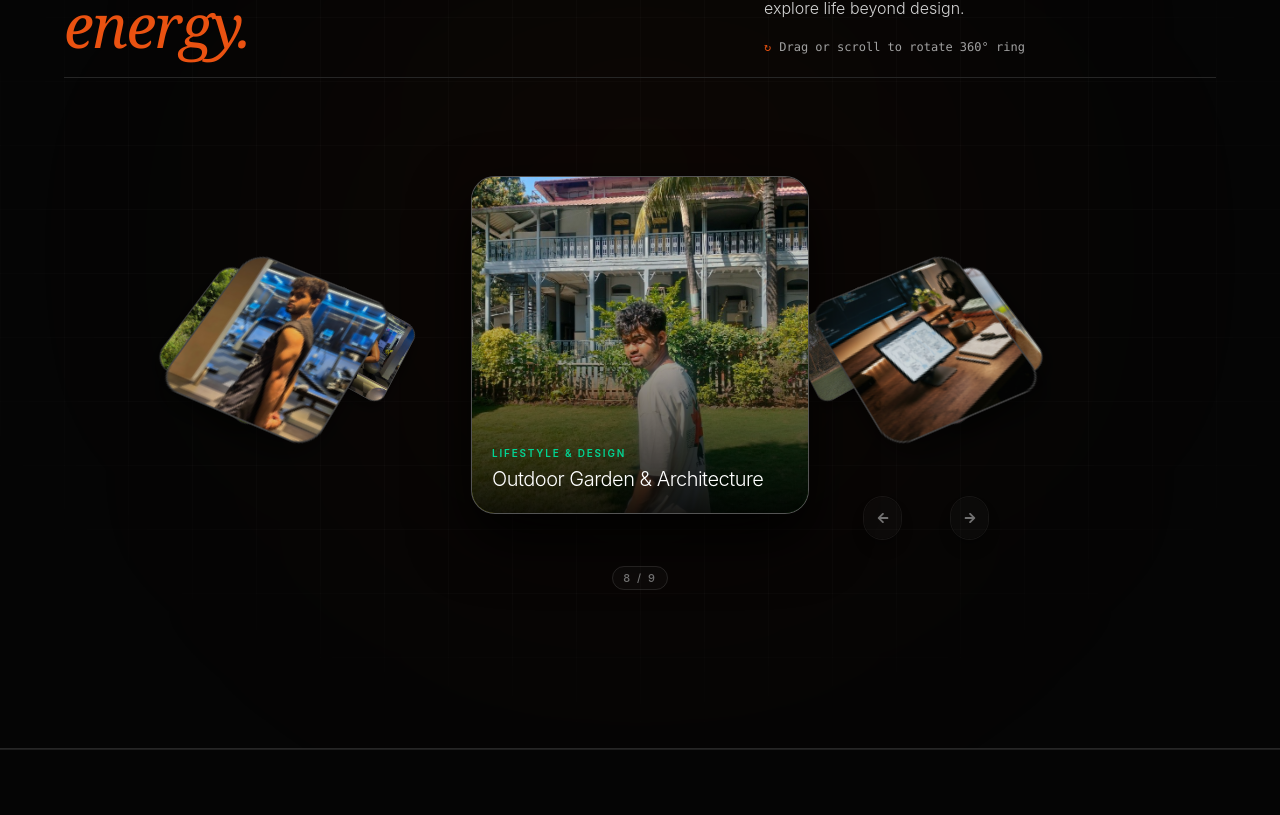
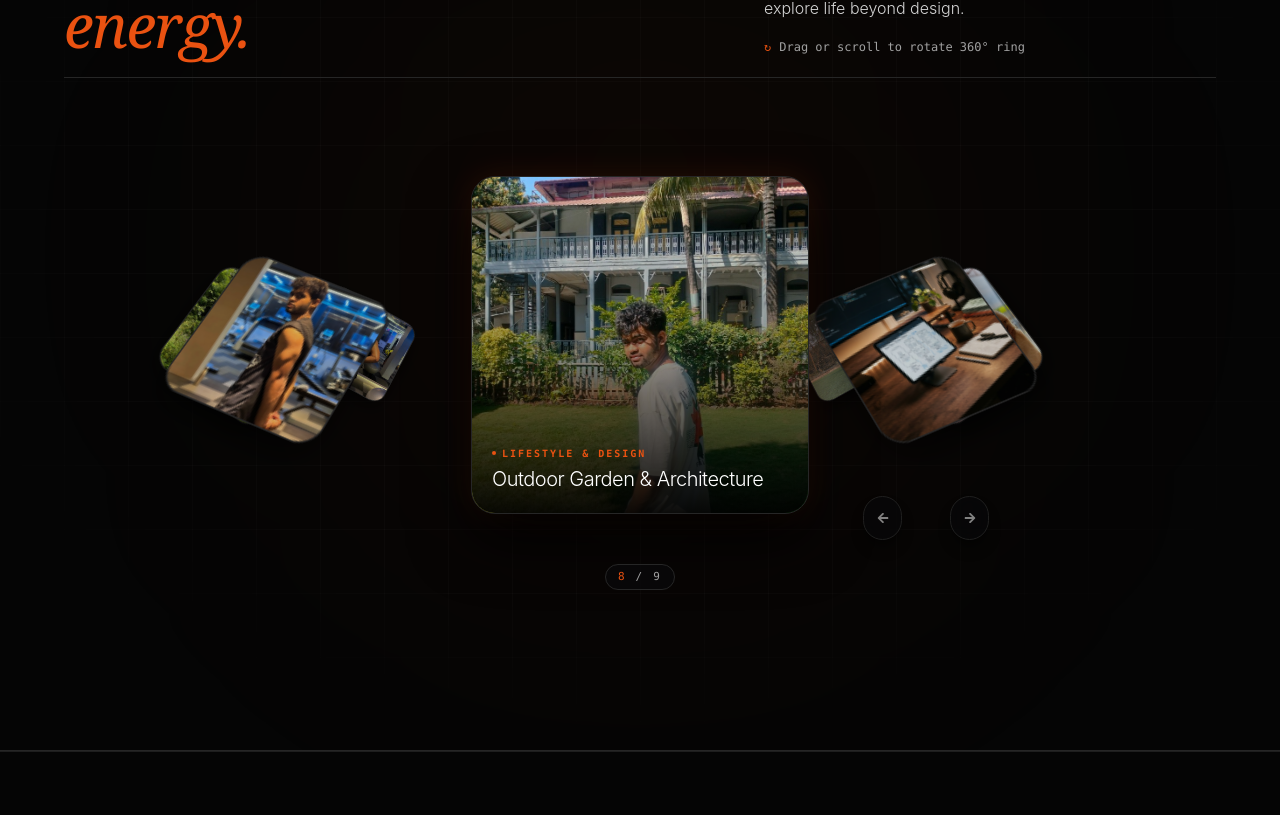
Before and after one commit to araspureh-glitch/humanshu-portfolio, a React (Vite) app: page /about in a window 1280 px wide. Shown: the part 6444-7259 px from the top of the page. Built offline with nearby package versions, Linux system fonts and the light colour scheme.

Commit message:
feat: add drag controls, #EA5211 orange tags and #262626 borders to 3D Carousel

```diff
--- a/src/components/ui/image-fan-carousel.jsx
+++ b/src/components/ui/image-fan-carousel.jsx
@@ -55,6 +55,9 @@ export const Carousel360 = () => {
   const [loadedThumbs, setLoadedThumbs] = useState(() =>
     hobbyImages.map(() => false),
   );
+  const isDragging = useRef(false);
+  const startX = useRef(0);
+  const currentRotationStart = useRef(0);
 
   const numImages = hobbyImages.length;
   const angleStep = 360 / numImages;
@@ -85,7 +88,9 @@ export const Carousel360 = () => {
 
   useEffect(() => {
     const interval = setInterval(() => {
-      setRotation((prev) => prev + angleStep);
+      if (!isDragging.current) {
+        setRotation((prev) => prev + angleStep);
+      }
     }, AUTOPLAY_INTERVAL_MS);
     return () => clearInterval(interval);
   }, [angleStep]);
@@ -108,11 +113,36 @@ export const Carousel360 = () => {
     });
   }, []);
 
+  // Pointer Drag Handlers
+  const handlePointerDown = (e) => {
+    isDragging.current = true;
+    startX.current = e.clientX;
+    currentRotationStart.current = rotation;
+  };
+
+  const handlePointerMove = (e) => {
+    if (!isDragging.current) return;
+    const deltaX = e.clientX - startX.current;
+    setRotation(currentRotationStart.current - deltaX * 0.4);
+  };
+
+  const handlePointerUp = () => {
+    if (!isDragging.current) return;
+    isDragging.current = false;
+    // Snap to nearest angle step
+    const nearestStep = Math.round(rotation / angleStep);
+    setRotation(nearestStep * angleStep);
+  };
+
   return (
     <div className="relative w-full flex flex-col items-center justify-center select-none py-4 sm:py-8 z-20">
       <div
         ref={containerRef}
-        className="relative w-[95%] max-w-[650px] aspect-[5/3] flex items-center justify-center"
+        onPointerDown={handlePointerDown}
+        onPointerMove={handlePointerMove}
+        onPointerUp={handlePointerUp}
+        onPointerLeave={handlePointerUp}
+        className="relative w-[95%] max-w-[650px] aspect-[5/3] flex items-center justify-center cursor-grab active:cursor-grabbing touch-none"
       >
         {/* 3D Ring Container */}
         <div
@@ -130,7 +160,7 @@ export const Carousel360 = () => {
                 transition={springTransition}
               >
                 <motion.div
-                  className="relative rounded-xl sm:rounded-2xl overflow-hidden shadow-[0_10px_25px_rgba(0,0,0,0.6)] border border-white/20 bg-neutral-900 cursor-pointer pointer-events-auto"
+                  className="relative rounded-xl sm:rounded-2xl overflow-hidden shadow-[0_10px_25px_rgba(0,0,0,0.7)] border border-[#262626] bg-[#09090b] cursor-pointer pointer-events-auto hover:border-[#EA5211]/50 transition-colors"
                   style={{ transformStyle: "preserve-3d" }}
                   animate={{
                     rotateY: -targetAngle,
@@ -146,7 +176,7 @@ export const Carousel360 = () => {
                     alt={item.title}
                     onLoad={() => markThumbLoaded(index)}
                     className={`object-cover ${THUMB_SIZE_CLASSES} transition-all duration-300 ${
-                      loadedThumbs[index] ? "opacity-90 hover:opacity-100 hover:scale-105" : "opacity-0"
+                      loadedThumbs[index] ? "opacity-85 hover:opacity-100 hover:scale-105" : "opacity-0"
                     }`}
                   />
                 </motion.div>
@@ -167,7 +197,7 @@ export const Carousel360 = () => {
                 duration: CROSSFADE_DURATION_S,
                 ease: CROSSFADE_EASE,
               }}
-              className="relative rounded-3xl overflow-hidden shadow-[0_25px_60px_rgba(0,0,0,0.9)] border border-white/30 bg-neutral-950 pointer-events-auto group"
+              className="relative rounded-3xl overflow-hidden shadow-[0_25px_60px_rgba(0,0,0,0.9),0_0_30px_rgba(234,82,17,0.15)] border border-[#262626] bg-[#09090c] pointer-events-auto group hover:border-[#EA5211]/60 transition-colors"
             >
               {!centerLoaded && <ImageLoader />}
               <img
@@ -181,9 +211,10 @@ export const Carousel360 = () => {
               />
 
               {/* Bottom Vignette & Title Overlay */}
-              <div className="absolute inset-0 bg-gradient-to-t from-black/90 via-black/30 to-transparent flex flex-col justify-end p-5 text-left">
-                <span className="font-sans text-[10px] text-emerald-400 font-semibold tracking-[0.18em] uppercase mb-1">
-                  {activeItem.tag}
+              <div className="absolute inset-0 bg-gradient-to-t from-black/95 via-black/40 to-transparent flex flex-col justify-end p-5 text-left">
+                <span className="font-mono text-[10px] text-[#EA5211] font-semibold tracking-[0.2em] uppercase mb-1 flex items-center gap-1.5">
+                  <span className="w-1 h-1 rounded-full bg-[#EA5211]" />
+                  <span>{activeItem.tag}</span>
                 </span>
                 <h3 className="text-base sm:text-xl font-light text-white font-sans tracking-tight">
                   {activeItem.title}
@@ -193,17 +224,16 @@ export const Carousel360 = () => {
           </AnimatePresence>
         </div>
 
-        {/* Parallel Corner Navigation Buttons (Left & Right Sides) */}
+        {/* Navigation Buttons (Left & Right Sides) */}
         <button
           type="button"
           aria-label="Previous image"
           onClick={() => rotateCarousel("left")}
           className={`absolute left-0 sm:-left-6 top-1/2 -translate-y-1/2 z-30 group relative flex items-center justify-center ${BUTTON_SIZE_CLASSES} rounded-full overflow-hidden
-                     shadow-lg shadow-black/40 opacity-70 hover:opacity-100
-                     transition-all duration-200 active:scale-90 cursor-pointer border border-white/10 hover:border-white/30`}
+                     shadow-lg shadow-black/60 opacity-80 hover:opacity-100
+                     transition-all duration-200 active:scale-90 cursor-pointer border border-[#262626] hover:border-[#EA5211]/60 bg-[#09090b]/80 backdrop-blur-md`}
         >
-          <span className="absolute inset-0 rounded-full bg-white/[0.04] backdrop-blur-md transition-all duration-200 group-hover:bg-white/15" />
-          <FaArrowLeft className="relative z-10 h-3 w-3 text-neutral-400 group-hover:text-white transition-colors duration-200" />
+          <FaArrowLeft className="relative z-10 h-3 w-3 text-neutral-400 group-hover:text-[#EA5211] transition-colors duration-200" />
         </button>
 
         <button
@@ -211,18 +241,17 @@ export const Carousel360 = () => {
           aria-label="Next image"
           onClick={() => rotateCarousel("right")}
           className={`absolute right-0 sm:-right-6 top-1/2 -translate-y-1/2 z-30 group relative flex items-center justify-center ${BUTTON_SIZE_CLASSES} rounded-full overflow-hidden
-                     shadow-lg shadow-black/40 opacity-70 hover:opacity-100
-                     transition-all duration-200 active:scale-90 cursor-pointer border border-white/10 hover:border-white/30`}
+                     shadow-lg shadow-black/60 opacity-80 hover:opacity-100
+                     transition-all duration-200 active:scale-90 cursor-pointer border border-[#262626] hover:border-[#EA5211]/60 bg-[#09090b]/80 backdrop-blur-md`}
         >
-          <span className="absolute inset-0 rounded-full bg-white/[0.04] backdrop-blur-md transition-all duration-200 group-hover:bg-white/15" />
-          <FaArrowRight className="relative z-10 h-3 w-3 text-neutral-400 group-hover:text-white transition-colors duration-200" />
+          <FaArrowRight className="relative z-10 h-3 w-3 text-neutral-400 group-hover:text-[#EA5211] transition-colors duration-200" />
         </button>
       </div>
 
       {/* Centered Index Counter */}
-      <div className="mt-6 z-30">
-        <span className="font-sans font-medium text-[11px] text-neutral-500 uppercase tracking-[0.18em] px-2.5 py-1 rounded-full border border-white/10 bg-white/[0.02]">
-          {centerIndex + 1} / {numImages}
+      <div className="mt-6 z-30 flex items-center gap-2">
+        <span className="font-mono font-medium text-[11px] text-neutral-400 uppercase tracking-[0.2em] px-3 py-1 rounded-full border border-[#262626] bg-[#09090b]/80">
+          <span className="text-[#EA5211]">{centerIndex + 1}</span> / {numImages}
         </span>
       </div>
     </div>
```
